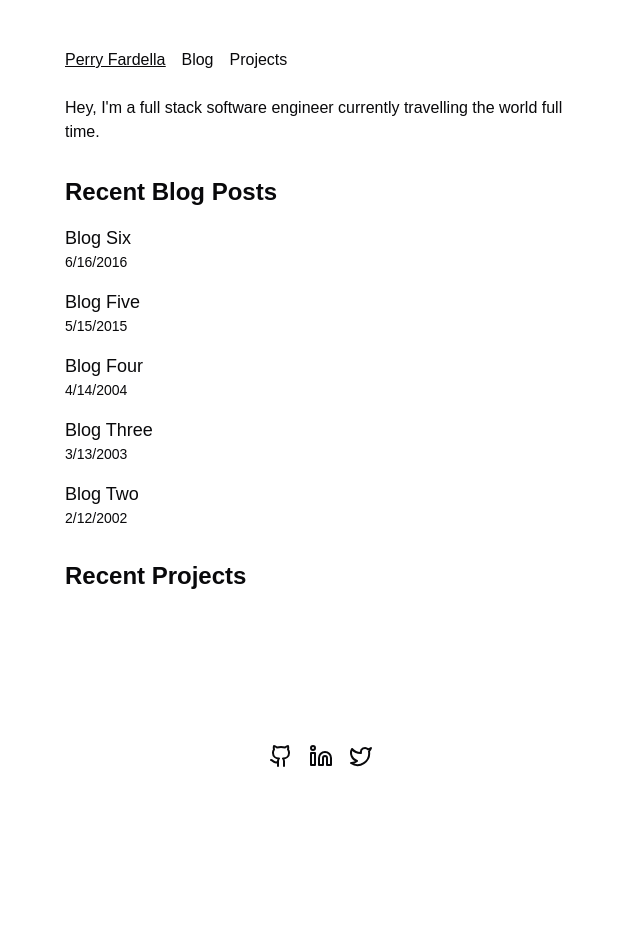
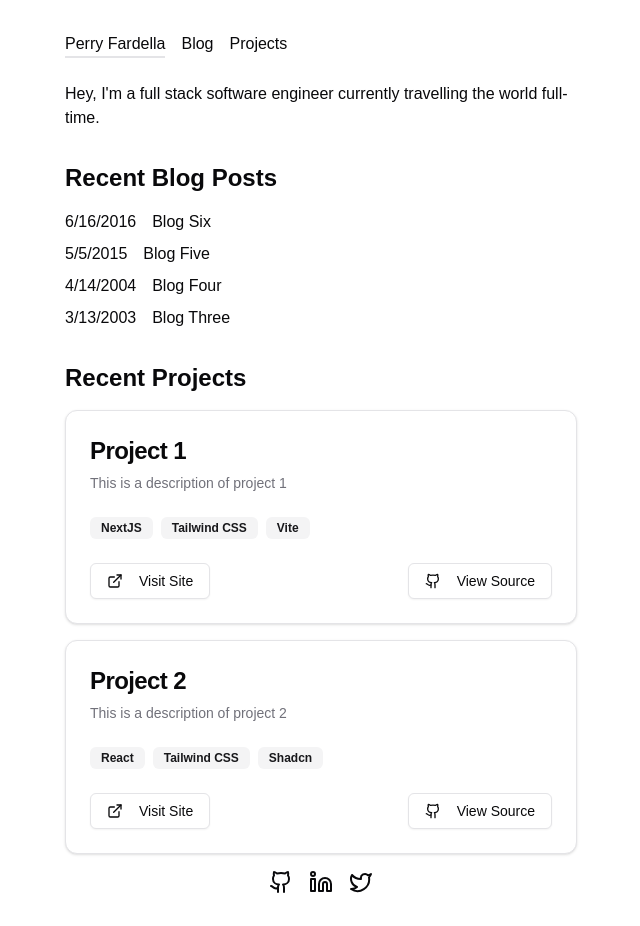
Before and after one commit to perryfardella/personal-website-v2, a Next.js app: page / in a window 1280 px wide. Shown: the whole page, without its empty margins (319-959 px from the left). Before the commit the page ends 800 px from the top, so only its background shows below. Built offline with nearby package versions, Linux system fonts and the light colour scheme.

Commit message:
Increase width of project card + lots of other minor styling tweaks

```diff
--- a/app/blog/blog-five/page.mdx
+++ b/app/blog/blog-five/page.mdx
@@ -1,6 +1,6 @@
 export const metadata = {
   title: "Blog Five",
-  publishedAt: "2015-05-15",
+  publishedAt: "2015-05-05",
   summary: "This is a blog post summary.",
 };
 
--- a/app/components/NavBar.tsx
+++ b/app/components/NavBar.tsx
@@ -25,8 +25,8 @@ export function NavBar() {
         {navLinks.map((link) => (
           <li
             key={link.href}
-            className={`hover:opacity-80 transition-opacity ${
-              isActive(link.href) ? "underline" : ""
+            className={`hover:opacity-60 transition-opacity ${
+              isActive(link.href) ? "border-b-2" : ""
             }`}
           >
             <Link href={link.href}>{link.label}</Link>
--- /dev/null
+++ b/app/components/ProjectCard.tsx
@@ -0,0 +1,59 @@
+import {
+  Card,
+  CardContent,
+  CardDescription,
+  CardFooter,
+  CardHeader,
+  CardTitle,
+} from "@/components/ui/card";
+import { Badge } from "@/components/ui/badge";
+import { Button } from "@/components/ui/button";
+import { ExternalLink, Github } from "lucide-react";
+
+interface ProjectCardProps {
+  title: string;
+  description: string;
+  stack: string[];
+  siteUrl: string;
+  githubUrl: string;
+}
+
+export default function ProjectCard({
+  title,
+  description,
+  stack,
+  siteUrl,
+  githubUrl,
+}: ProjectCardProps) {
+  return (
+    <Card className="w-full max-w-lg">
+      <CardHeader>
+        <CardTitle className="text-2xl font-bold">{title}</CardTitle>
+        <CardDescription className="mt-2">{description}</CardDescription>
+      </CardHeader>
+      <CardContent>
+        <div className="flex flex-wrap gap-2">
+          {stack.map((tech, index) => (
+            <Badge key={index} variant="secondary">
+              {tech}
+            </Badge>
+          ))}
+        </div>
+      </CardContent>
+      <CardFooter className="flex justify-between">
+        <Button variant="outline" asChild>
+          <a href={siteUrl} target="_blank" rel="noopener noreferrer">
+            <ExternalLink className="mr-2 h-4 w-4" />
+            Visit Site
+          </a>
+        </Button>
+        <Button variant="outline" asChild>
+          <a href={githubUrl} target="_blank" rel="noopener noreferrer">
+            <Github className="mr-2 h-4 w-4" />
+            View Source
+          </a>
+        </Button>
+      </CardFooter>
+    </Card>
+  );
+}
--- a/app/components/RecentBlogPosts.tsx
+++ b/app/components/RecentBlogPosts.tsx
@@ -30,7 +30,7 @@ async function getBlogPosts() {
         new Date(b.metadata.publishedAt).getTime() -
         new Date(a.metadata.publishedAt).getTime()
     )
-    .slice(0, 5); // Only return the 5 most recent posts
+    .slice(0, 4); // Only return the 4 most recent posts
 }
 
 export async function RecentBlogPosts() {
@@ -39,17 +39,17 @@ export async function RecentBlogPosts() {
   return (
     <section>
       <h2 className="text-2xl font-bold mb-4">Recent Blog Posts</h2>
-      <div className="space-y-4">
+      <div className="space-y-2">
         {posts.map((post: any) => (
-          <article key={post.slug}>
-            <h3 className="text-lg">
+          <article key={post.slug} className="flex gap-4 items-center">
+            <div>
+              {new Date(post.metadata.publishedAt).toLocaleDateString()}
+            </div>
+            <h3>
               <a href={`/blog/${post.slug}`} className="hover:underline">
                 {post.metadata.title}
               </a>
             </h3>
-            <div className="text-sm">
-              {new Date(post.metadata.publishedAt).toLocaleDateString()}
-            </div>
           </article>
         ))}
       </div>
--- a/app/layout.tsx
+++ b/app/layout.tsx
@@ -30,7 +30,7 @@ export default function RootLayout({
   return (
     <html lang="en">
       <body
-        className={`${geistSans.variable} ${geistMono.variable} antialiased min-h-screen flex flex-col p-8 pt-12 max-w-xl w-full justify-self-center`}
+        className={`${geistSans.variable} ${geistMono.variable} antialiased min-h-screen flex flex-col p-8 max-w-xl w-full justify-self-center`}
       >
         <header>
           <NavBar />
@@ -74,7 +74,7 @@ function SocialLinks() {
                 href={link.href}
                 target="_blank"
                 rel="noopener noreferrer"
-                className="hover:opacity-80 transition-opacity"
+                className="hover:opacity-60 transition-opacity"
                 aria-label={link.label}
               >
                 <Icon size={24} />
--- a/app/page.tsx
+++ b/app/page.tsx
@@ -1,3 +1,4 @@
+import ProjectCard from "./components/ProjectCard";
 import { RecentBlogPosts } from "./components/RecentBlogPosts";
 
 export default function Home() {
@@ -6,12 +7,27 @@ export default function Home() {
       <main className="space-y-8">
         <p>
           Hey, I'm a full stack software engineer currently travelling the world
-          full time.
+          full-time.
         </p>
         <RecentBlogPosts />
         <section>
           <h2 className="text-2xl font-bold mb-4">Recent Projects</h2>
-          {/* Add your projects content here */}
+          <div className="flex gap-4 flex-wrap mb-4">
+            <ProjectCard
+              title="Project 1"
+              description="This is a description of project 1"
+              stack={["NextJS", "Tailwind CSS", "Vite"]}
+              siteUrl="https://example.com"
+              githubUrl="https://github.com"
+            />
+            <ProjectCard
+              title="Project 2"
+              description="This is a description of project 2"
+              stack={["React", "Tailwind CSS", "Shadcn"]}
+              siteUrl="https://example.com"
+              githubUrl="https://github.com"
+            />
+          </div>
         </section>
       </main>
     </div>
--- a/app/projects/page.tsx
+++ b/app/projects/page.tsx
@@ -1,8 +1,39 @@
+import ProjectCard from "../components/ProjectCard";
+
 export default function Projects() {
   return (
     <div>
       <main>
-        <p>Here is some content for the projects page</p>
+        <div className="flex gap-4 flex-wrap mb-4">
+          <ProjectCard
+            title="Project 1"
+            description="This is a description of project 1"
+            stack={["NextJS", "Tailwind CSS", "Vite"]}
+            siteUrl="https://example.com"
+            githubUrl="https://github.com"
+          />
+          <ProjectCard
+            title="Project 2"
+            description="This is a description of project 2"
+            stack={["React", "Tailwind CSS", "Shadcn"]}
+            siteUrl="https://example.com"
+            githubUrl="https://github.com"
+          />
+          <ProjectCard
+            title="Project 3"
+            description="This is a description of project 3"
+            stack={["React", "Tailwind CSS", "Shadcn"]}
+            siteUrl="https://example.com"
+            githubUrl="https://github.com"
+          />
+          <ProjectCard
+            title="Project 4"
+            description="This is a description of project 4"
+            stack={["Rust", "Tailwind CSS", "Shadcn"]}
+            siteUrl="https://example.com"
+            githubUrl="https://github.com"
+          />
+        </div>
       </main>
     </div>
   );
```
